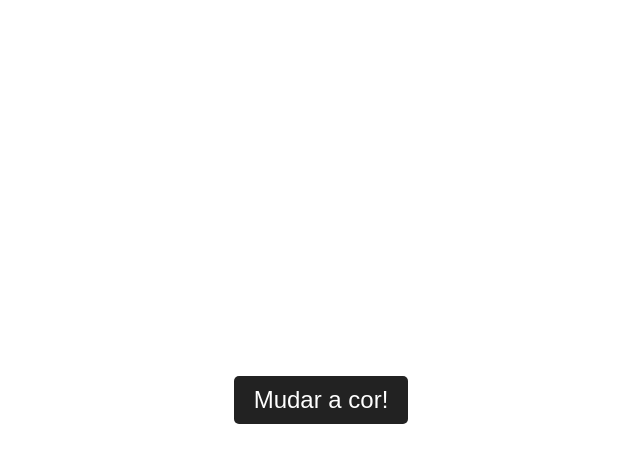
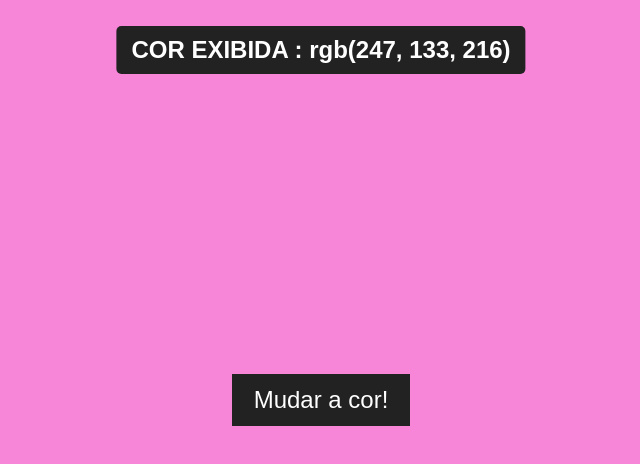
Before and after one commit to matheus-ferreira1/random-color-generator, a plain HTML site: page index.html in a window 1280 px wide. Both pictures are taken after a click on the button "Mudar a cor!". Shown: the whole page, without its empty margins (319-959 px from the left). Drawn offline with Linux system fonts and the light colour scheme; a web font is replaced by a local one.

Commit message:
update da logica e css. agora possui hover no botao. logica imprime na tela o codigo rgb da cor aleatoria gerada

```diff
--- a/index.html
+++ b/index.html
@@ -5,14 +5,12 @@
     <meta http-equiv="X-UA-Compatible" content="IE=edge">
     <meta name="viewport" content="width=device-width, initial-scale=1.0">
     <link rel="stylesheet" href="style.css">
-    <script src="script.js"></script>
     <title>Random color generator</title>
 </head>
 <body>
-
     <div class="container">
         <button id="btn">Mudar a cor!</button>
     </div>
-
+    <script src="script.js"></script>
 </body>
 </html>
--- a/script.js
+++ b/script.js
@@ -0,0 +1,16 @@
+const myButton = document.getElementById('btn')
+myButton.addEventListener('click', changeColor)
+let myContainer = document.querySelector('.container')
+
+function changeColor() {
+    let myBody = document.querySelector('body')
+    let cRed = Math.floor(Math.random()*255)
+    let cGreen = Math.floor(Math.random()*255)
+    let cBlue = Math.floor(Math.random()*255)
+    myBody.style.backgroundColor = `rgb(${cRed}, ${cGreen}, ${cBlue})`
+
+    let myText = document.createElement('h2')
+    myText.innerHTML = `COR EXIBIDA : rgb(${cRed}, ${cGreen}, ${cBlue})`
+    myText.className = 'new-btn'
+    myBody.appendChild(myText)
+}
--- a/style.css
+++ b/style.css
@@ -1,7 +1,9 @@
+@import url("https://fonts.googleapis.com/css2?family=Encode+Sans+Condensed:wght@600&display=swap");
 body,
 * {
   margin: 0;
   padding: 0;
+  font-family: "Encode Sans Condensed", sans-serif;
 }
 
 body {
@@ -16,6 +18,25 @@ body {
   background-color: #222;
   color: #fff;
   border: none;
+  font-size: 1.5rem;
+  cursor: pointer;
+  transition: all 0.3s ease;
+  border: 2px solid #222;
+}
+#btn:hover {
+  background-color: #fff;
+  color: #222;
+}
+
+.new-btn {
+  padding: 10px 15px;
+  background-color: #222;
+  color: #fff;
+  border: none;
   border-radius: 5px;
   font-size: 1.5rem;
+  position: absolute;
+  left: 50%;
+  top: 50px;
+  transform: translate(-50%, -50%);
 }
```
